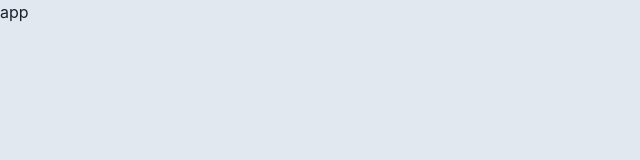
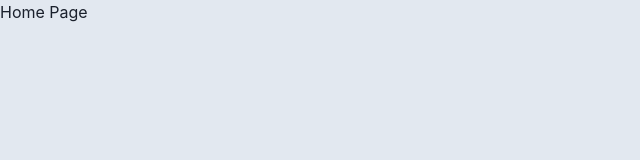
Before and after one commit to BrokenLinc/slot-machine, a React (Create React App) app: page / in a window 1280 px wide. Shown: the top 160 px of the page, without its empty margins (0-640 px from the left). Built offline with nearby package versions, Linux system fonts and the light colour scheme.

Commit message:
install react-router

```diff
--- a/package.json
+++ b/package.json
@@ -26,6 +26,7 @@
     "react": "^18.2.0",
     "react-dom": "^18.2.0",
     "react-hook-form": "^7.39.5",
+    "react-router-dom": "^6.4.3",
     "react-scripts": "5.0.1",
     "react-use": "^17.4.0",
     "typescript": "^4.9.3",
--- a/src/App.tsx
+++ b/src/App.tsx
@@ -1,9 +1,10 @@
+import { Router } from './router';
 import { ThemeProvider } from './theme';
 
 export const App: React.FC = () => {
   return (
     <ThemeProvider>
-      <div>app</div>
+      <Router />
     </ThemeProvider>
   );
 };
--- /dev/null
+++ b/src/pages/HomePage.tsx
@@ -0,0 +1,7 @@
+export const HomePage: React.FC = () => {
+  return (
+    <div>
+      <h1>Home Page</h1>
+    </div>
+  );
+};
--- /dev/null
+++ b/src/router.tsx
@@ -0,0 +1,14 @@
+import { createBrowserRouter, RouterProvider } from 'react-router-dom';
+
+import { HomePage } from './pages/HomePage';
+
+export const router = createBrowserRouter([
+  {
+    path: '/',
+    element: <HomePage />,
+  },
+]);
+
+export const Router: React.FC = () => {
+  return <RouterProvider router={router} />;
+};
```
Also changed, not shown: 1 other file (tests, documents, lock files or other folders).
